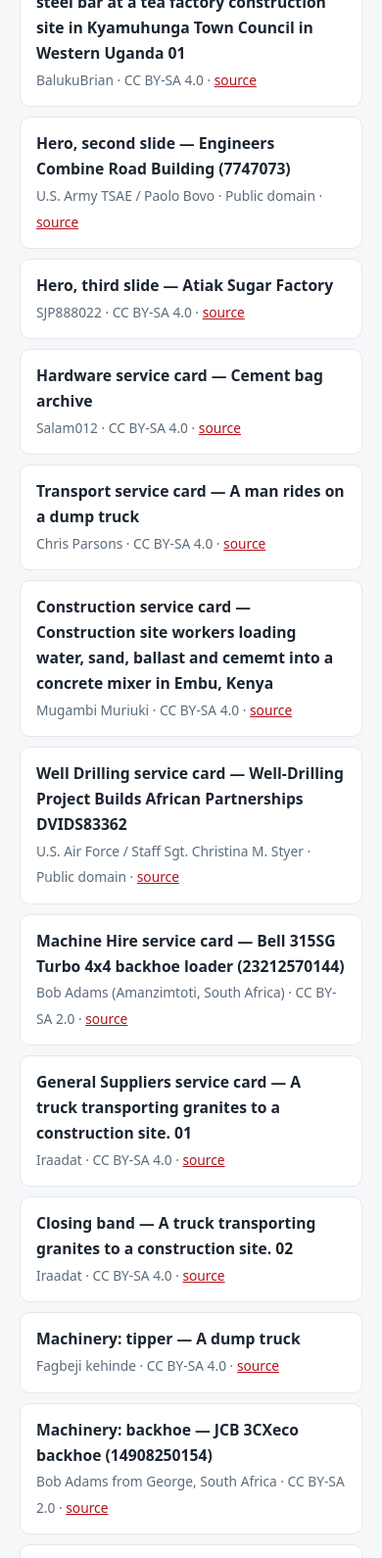
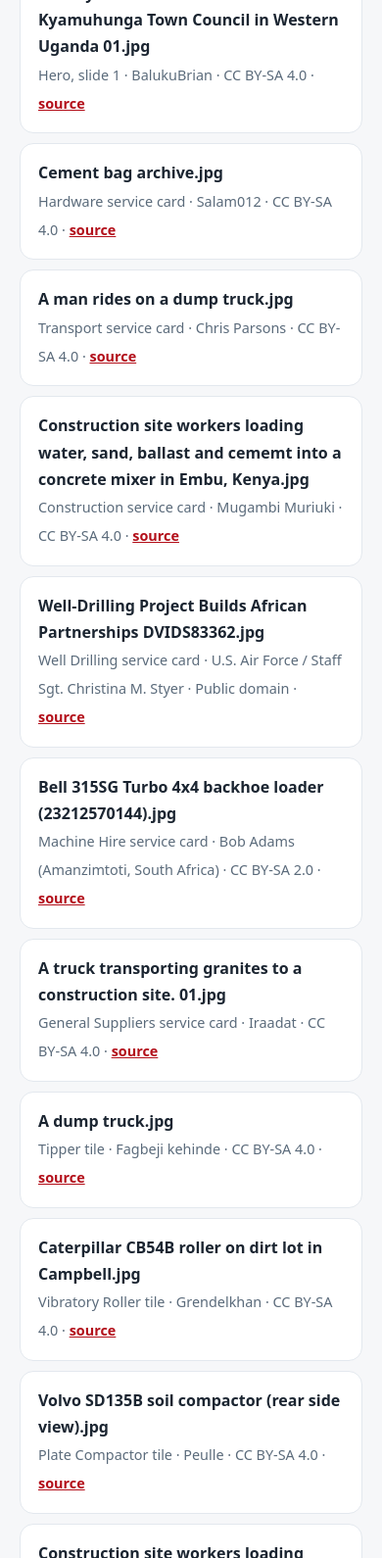
Before and after one commit to asiimwe3/bagu-general-enterprises, a plain HTML site: page photo-credits.html in a window 390 px wide. Shown: the part 410-2000 px from the top of the page at 98% size. Drawn offline with Linux system fonts and the light colour scheme.

Commit message:
hero: slide 2 now an excavator and slide 3 a JCB backhoe at 2000px; credits and sw v17 updated

```diff
--- a/photo-credits.html
+++ b/photo-credits.html
@@ -1,52 +1,31 @@
 <!DOCTYPE html>
-<html lang="en">
-<head>
-<meta charset="utf-8">
-<meta name="viewport" content="width=device-width,initial-scale=1">
+<html lang="en"><head><meta charset="utf-8"><meta name="viewport" content="width=device-width,initial-scale=1">
 <title>Photo Credits | Bagu General Enterprises Ltd</title>
-<meta name="description" content="Licences and photographers for the photography used on the Bagu General Enterprises Ltd website.">
-<link rel="canonical" href="https://asiimwe3.github.io/bagu-general-enterprises/photo-credits.html">
-<link rel="stylesheet" href="/style.css">
-<style>
-body{margin:0;background:#f6f7f9;color:#1b2531;font:16px/1.65 system-ui,-apple-system,'Segoe UI',Roboto,Arial,sans-serif}
-.wrap{max-width:860px;margin:0 auto;padding:40px 20px 70px}
-h1{font-size:clamp(1.6rem,4vw,2.2rem);margin:0 0 6px;letter-spacing:-.02em;font-weight:800}
-p.lead{color:#4a5a6a;margin:0 0 10px}
-.note{background:#0b1f4b;color:#dbe4f0;border-radius:12px;padding:16px 18px;margin:0 0 26px;font-size:.95rem}
-a{color:#b3121b}
-ul{list-style:none;margin:0;padding:0}
-li{background:#fff;border:1px solid #e3e8ee;border-radius:10px;padding:14px 16px;margin-bottom:10px}
-li b{display:block;font-size:.98rem;font-weight:700}
-li span{color:#5b6b7b;font-size:.86rem}
-.back{display:inline-block;margin-top:24px;font-weight:700}
-</style>
-</head>
-<body>
-<div class="wrap">
+<style>body{margin:0;background:#f6f7f9;color:#1b2531;font:17px/1.7 system-ui,-apple-system,Segoe UI,Roboto,Arial,sans-serif}
+.wrap{max-width:860px;margin:0 auto;padding:44px 20px 80px}
+h1{font:800 2rem/1.15 system-ui,sans-serif;margin:0 0 8px;letter-spacing:-.03em;color:#0b1f4b}
+p.lead{color:#4a5a6a;margin:0 0 26px}ul{list-style:none;margin:0;padding:0}
+li{background:#fff;border:1px solid #e3e8ee;border-radius:14px;padding:16px 18px;margin-bottom:10px}
+li b{display:block;font-size:1rem;font-weight:700}li span{color:#5b6b7b;font-size:.9rem}
+a{color:#b30f1a;font-weight:600}.back{display:inline-block;margin-top:26px;text-decoration:none}</style></head>
+<body><div class="wrap">
 <h1>Photo credits</h1>
-<p class="lead">Photography on this site that is not our own is used under the licences listed below.</p>
-<div class="note"><strong>Please note:</strong> these photographs illustrate the kind of work, materials and machinery Bagu General Enterprises deals in. They do not depict company-owned equipment. Call 0772 433687 for current photographs of the exact machine or stock you need.</div>
-<ul>
-<li><b>Hero, first slide &mdash; A crane holding a steel bar at a tea factory construction site in Kyamuhunga Town Council in Western Uganda 01</b>
-<span>BalukuBrian &middot; CC BY-SA 4.0 &middot; <a href="https://commons.wikimedia.org/wiki/File:A_crane_holding_a_steel_bar_at_a_tea_factory_construction_site_in_Kyamuhunga_Town_Council_in_Western_Uganda_01.jpg">source</a></span></li><li><b>Hero, second slide &mdash; Engineers Combine Road Building (7747073)</b>
-<span>U.S. Army TSAE / Paolo Bovo &middot; Public domain &middot; <a href="https://commons.wikimedia.org/wiki/File:Engineers_Combine_Road_Building_(7747073).jpg">source</a></span></li><li><b>Hero, third slide &mdash; Atiak Sugar Factory</b>
-<span>SJP888022 &middot; CC BY-SA 4.0 &middot; <a href="https://commons.wikimedia.org/wiki/File:Atiak_Sugar_Factory.jpg">source</a></span></li><li><b>Hardware service card &mdash; Cement bag archive</b>
-<span>Salam012 &middot; CC BY-SA 4.0 &middot; <a href="https://commons.wikimedia.org/wiki/File:Cement_bag_archive.jpg">source</a></span></li><li><b>Transport service card &mdash; A man rides on a dump truck</b>
-<span>Chris Parsons &middot; CC BY-SA 4.0 &middot; <a href="https://commons.wikimedia.org/wiki/File:A_man_rides_on_a_dump_truck.jpg">source</a></span></li><li><b>Construction service card &mdash; Construction site workers loading water, sand, ballast and cememt into a concrete mixer in Embu, Kenya</b>
-<span>Mugambi Muriuki &middot; CC BY-SA 4.0 &middot; <a href="https://commons.wikimedia.org/wiki/File:Construction_site_workers_loading_water,_sand,_ballast_and_cememt_into_a_concrete_mixer_in_Embu,_Kenya.jpg">source</a></span></li><li><b>Well Drilling service card &mdash; Well-Drilling Project Builds African Partnerships DVIDS83362</b>
-<span>U.S. Air Force / Staff Sgt. Christina M. Styer &middot; Public domain &middot; <a href="https://commons.wikimedia.org/wiki/File:Well-Drilling_Project_Builds_African_Partnerships_DVIDS83362.jpg">source</a></span></li><li><b>Machine Hire service card &mdash; Bell 315SG Turbo 4x4 backhoe loader (23212570144)</b>
-<span>Bob Adams (Amanzimtoti, South Africa) &middot; CC BY-SA 2.0 &middot; <a href="https://commons.wikimedia.org/wiki/File:Bell_315SG_Turbo_4x4_backhoe_loader_(23212570144).jpg">source</a></span></li><li><b>General Suppliers service card &mdash; A truck transporting granites to a construction site. 01</b>
-<span>Iraadat &middot; CC BY-SA 4.0 &middot; <a href="https://commons.wikimedia.org/wiki/File:A_truck_transporting_granites_to_a_construction_site._01.jpg">source</a></span></li><li><b>Closing band &mdash; A truck transporting granites to a construction site. 02</b>
-<span>Iraadat &middot; CC BY-SA 4.0 &middot; <a href="https://commons.wikimedia.org/wiki/File:A_truck_transporting_granites_to_a_construction_site._02.jpg">source</a></span></li><li><b>Machinery: tipper &mdash; A dump truck</b>
-<span>Fagbeji kehinde &middot; CC BY-SA 4.0 &middot; <a href="https://commons.wikimedia.org/wiki/File:A_dump_truck.jpg">source</a></span></li><li><b>Machinery: backhoe &mdash; JCB 3CXeco backhoe (14908250154)</b>
-<span>Bob Adams from George, South Africa &middot; CC BY-SA 2.0 &middot; <a href="https://commons.wikimedia.org/wiki/File:JCB_3CXeco_backhoe_(14908250154).jpg">source</a></span></li><li><b>Machinery: excavator &mdash; Excavator Working in Hoover Creek (30af2a19-b9a7-4201-baea-54b8165ddc2a)</b>
-<span>NPS Photo &middot; Public domain &middot; <a href="https://commons.wikimedia.org/wiki/File:Excavator_Working_in_Hoover_Creek_(30af2a19-b9a7-4201-baea-54b8165ddc2a).JPG">source</a></span></li><li><b>Machinery: roller &mdash; Caterpillar CB54B roller on dirt lot in Campbell</b>
-<span>Grendelkhan &middot; CC BY-SA 4.0 &middot; <a href="https://commons.wikimedia.org/wiki/File:Caterpillar_CB54B_roller_on_dirt_lot_in_Campbell.jpg">source</a></span></li><li><b>Machinery: compactor &mdash; Volvo SD135B soil compactor (rear side view)</b>
-<span>Peulle &middot; CC BY-SA 4.0 &middot; <a href="https://commons.wikimedia.org/wiki/File:Volvo_SD135B_soil_compactor_(rear_side_view).jpg">source</a></span></li><li><b>About panel &mdash; Buloba, off Mityana Road at Kinyanya, Kilimamboga , Uganda</b>
-<span>Gyagenda Marvin Paul &middot; CC BY-SA 4.0 &middot; <a href="https://commons.wikimedia.org/wiki/File:Buloba,_off_Mityana_Road_at_Kinyanya,_Kilimamboga_,_Uganda.jpg">source</a></span></li><li><b>Machinery: water bowser &mdash; Khans Transport Nissan Diesel UD 440 water tanker (23731790544)</b>
-<span>Khans Transport (Flickr) &middot; CC BY-SA 2.0 &middot; <a href="https://commons.wikimedia.org/wiki/File:Khans_Transport_Nissan_Diesel_UD_440_water_tanker_(23731790544).jpg">source</a></span></li>
-</ul>
+<p class="lead">Photographs on this site are used under the licences listed below. They show the type of work and machinery Bagu General Enterprises deals in; they are not photographs of company-owned equipment. Photographs of our own fleet and sites will replace these as they are supplied.</p>
+<ul><li><b>A crane holding a steel bar at a tea factory construction site in Kyamuhunga Town Council in Western Uganda 01.jpg</b><span>Hero, slide 1 &middot; BalukuBrian &middot; CC BY-SA 4.0 &middot; <a href="https://commons.wikimedia.org/wiki/File:A_crane_holding_a_steel_bar_at_a_tea_factory_construction_site_in_Kyamuhunga_Town_Council_in_Western_Uganda_01.jpg" target="_blank" rel="noopener">source</a></span></li>
+<li><b>Cement bag archive.jpg</b><span>Hardware service card &middot; Salam012 &middot; CC BY-SA 4.0 &middot; <a href="https://commons.wikimedia.org/wiki/File:Cement_bag_archive.jpg" target="_blank" rel="noopener">source</a></span></li>
+<li><b>A man rides on a dump truck.jpg</b><span>Transport service card &middot; Chris Parsons &middot; CC BY-SA 4.0 &middot; <a href="https://commons.wikimedia.org/wiki/File:A_man_rides_on_a_dump_truck.jpg" target="_blank" rel="noopener">source</a></span></li>
+<li><b>Construction site workers loading water, sand, ballast and cememt into a concrete mixer in Embu, Kenya.jpg</b><span>Construction service card &middot; Mugambi Muriuki &middot; CC BY-SA 4.0 &middot; <a href="https://commons.wikimedia.org/wiki/File:Construction_site_workers_loading_water%2C_sand%2C_ballast_and_cememt_into_a_concrete_mixer_in_Embu%2C_Kenya.jpg" target="_blank" rel="noopener">source</a></span></li>
+<li><b>Well-Drilling Project Builds African Partnerships DVIDS83362.jpg</b><span>Well Drilling service card &middot; U.S. Air Force / Staff Sgt. Christina M. Styer &middot; Public domain &middot; <a href="https://commons.wikimedia.org/wiki/File:Well-Drilling_Project_Builds_African_Partnerships_DVIDS83362.jpg" target="_blank" rel="noopener">source</a></span></li>
+<li><b>Bell 315SG Turbo 4x4 backhoe loader (23212570144).jpg</b><span>Machine Hire service card &middot; Bob Adams (Amanzimtoti, South Africa) &middot; CC BY-SA 2.0 &middot; <a href="https://commons.wikimedia.org/wiki/File:Bell_315SG_Turbo_4x4_backhoe_loader_%2823212570144%29.jpg" target="_blank" rel="noopener">source</a></span></li>
+<li><b>A truck transporting granites to a construction site. 01.jpg</b><span>General Suppliers service card &middot; Iraadat &middot; CC BY-SA 4.0 &middot; <a href="https://commons.wikimedia.org/wiki/File:A_truck_transporting_granites_to_a_construction_site._01.jpg" target="_blank" rel="noopener">source</a></span></li>
+<li><b>A dump truck.jpg</b><span>Tipper tile &middot; Fagbeji kehinde &middot; CC BY-SA 4.0 &middot; <a href="https://commons.wikimedia.org/wiki/File:A_dump_truck.jpg" target="_blank" rel="noopener">source</a></span></li>
+<li><b>Caterpillar CB54B roller on dirt lot in Campbell.jpg</b><span>Vibratory Roller tile &middot; Grendelkhan &middot; CC BY-SA 4.0 &middot; <a href="https://commons.wikimedia.org/wiki/File:Caterpillar_CB54B_roller_on_dirt_lot_in_Campbell.jpg" target="_blank" rel="noopener">source</a></span></li>
+<li><b>Volvo SD135B soil compactor (rear side view).jpg</b><span>Plate Compactor tile &middot; Peulle &middot; CC BY-SA 4.0 &middot; <a href="https://commons.wikimedia.org/wiki/File:Volvo_SD135B_soil_compactor_(rear_side_view).jpg" target="_blank" rel="noopener">source</a></span></li>
+<li><b>Construction site workers loading water, sand, ballast and cememt into a concrete mixer in Embu, Kenya.jpg</b><span>Concrete Mixer tile &middot; Mugambi Muriuki &middot; CC BY-SA 4.0 &middot; <a href="https://commons.wikimedia.org/wiki/File:Construction_site_workers_loading_water%2C_sand%2C_ballast_and_cememt_into_a_concrete_mixer_in_Embu%2C_Kenya.jpg" target="_blank" rel="noopener">source</a></span></li>
+<li><b>Construction site workers loading water, sand, ballast and cememt into a concrete mixer in Embu, Kenya.jpg</b><span>Electric Mixer tile &middot; Mugambi Muriuki &middot; CC BY-SA 4.0 &middot; <a href="https://commons.wikimedia.org/wiki/File:Construction_site_workers_loading_water%2C_sand%2C_ballast_and_cememt_into_a_concrete_mixer_in_Embu%2C_Kenya.jpg" target="_blank" rel="noopener">source</a></span></li>
+<li><b>Well-Drilling Project Builds African Partnerships DVIDS83362.jpg</b><span>Drilling Rig tile &middot; U.S. Air Force / Staff Sgt. Christina M. Styer &middot; Public domain &middot; <a href="https://commons.wikimedia.org/wiki/File:Well-Drilling_Project_Builds_African_Partnerships_DVIDS83362.jpg" target="_blank" rel="noopener">source</a></span></li>
+<li><b>Khans Transport Nissan Diesel UD 440 water tanker (23731790544).jpg</b><span>Water Bowser tile &middot; Khans Transport (Flickr) &middot; CC BY-SA 2.0 &middot; <a href="https://commons.wikimedia.org/wiki/File:Khans_Transport_Nissan_Diesel_UD_440_water_tanker_(23731790544).jpg" target="_blank" rel="noopener">source</a></span></li>
+<li><b>Buloba, off Mityana Road at Kinyanya, Kilimamboga , Uganda.jpg</b><span>About Us panel &middot; Gyagenda Marvin Paul &middot; CC BY-SA 4.0 &middot; <a href="https://commons.wikimedia.org/wiki/File:Buloba,_off_Mityana_Road_at_Kinyanya,_Kilimamboga_,_Uganda.jpg" target="_blank" rel="noopener">source</a></span></li>
+<li><b>A truck transporting granites to a construction site. 02.jpg</b><span>Closing call to action band &middot; Iraadat &middot; CC BY-SA 4.0 &middot; <a href="https://commons.wikimedia.org/wiki/File:A_truck_transporting_granites_to_a_construction_site._02.jpg" target="_blank" rel="noopener">source</a></span></li></ul>
 <a class="back" href="./">&larr; Back to Bagu General Enterprises</a>
-</div>
-</body>
-</html>
+</div></body></html>
--- a/sw.js
+++ b/sw.js
@@ -1,5 +1,5 @@
-var CACHE='bagu-general-v16';
-var ASSETS=[./,./index.html,./manifest.json,./favicon.png,./images/logo_small.png,./images/logo_mark.png,./images/logo_full.png,'./images/about.webp?v=16','./images/band.webp?v=16','./images/hero_road.webp?v=16','./images/hero_sugar.webp?v=16','./images/hero_tea.webp?v=16','./images/mach_backhoe.webp?v=16','./images/mach_bowser.webp?v=16','./images/mach_compactor.webp?v=16','./images/mach_drilling.webp?v=16','./images/mach_excavator.webp?v=16','./images/mach_mixer.webp?v=16','./images/mach_mixer_electric.webp?v=16','./images/mach_roller.webp?v=16','./images/mach_tipper.webp?v=16','./images/svc_construction.webp?v=16','./images/svc_drilling.webp?v=16','./images/svc_hardware.webp?v=16','./images/svc_machinery.webp?v=16','./images/svc_supplies.webp?v=16','./images/svc_transport.webp?v=16'];
+var CACHE='bagu-general-v17';
+var ASSETS=[./,./index.html,./manifest.json,./favicon.png,./images/logo_small.png,./images/logo_mark.png,./images/logo_full.png,./images/about.webp?v=16,./images/band.webp?v=16,./images/hero_tea.webp?v=16,./images/mach_backhoe.webp?v=16,./images/mach_bowser.webp?v=16,./images/mach_compactor.webp?v=16,./images/mach_drilling.webp?v=16,./images/mach_excavator.webp?v=16,./images/mach_mixer.webp?v=16,./images/mach_mixer_electric.webp?v=16,./images/mach_roller.webp?v=16,./images/mach_tipper.webp?v=16,./images/svc_construction.webp?v=16,./images/svc_drilling.webp?v=16,./images/svc_hardware.webp?v=16,./images/svc_machinery.webp?v=16,./images/svc_supplies.webp?v=16,./images/svc_transport.webp?v=16,'./images/hero_excavator.webp?v=17','./images/hero_backhoe.webp?v=17'];
 self.addEventListener('install',function(e){e.waitUntil(caches.open(CACHE).then(function(c){return c.addAll(ASSETS)}).then(function(){self.skipWaiting()}))});
 self.addEventListener('activate',function(e){e.waitUntil(caches.keys().then(function(k){return Promise.all(k.filter(function(x){return x.indexOf('bagu-general')!==0}).map(function(x){return caches.delete(x)}))}).then(function(){self.clients.claim()}))});
 self.addEventListener('fetch',function(e){
```
Also changed, not shown: index.html (+1 -1 lines), images/hero_backhoe.jpg (added), images/hero_backhoe.webp (added), images/hero_excavator.jpg (added), images/hero_excavator.webp (added).
